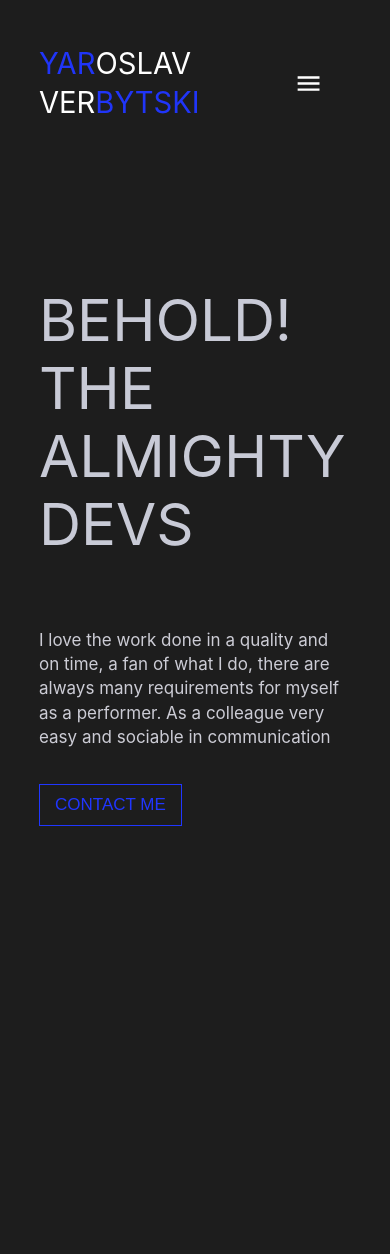
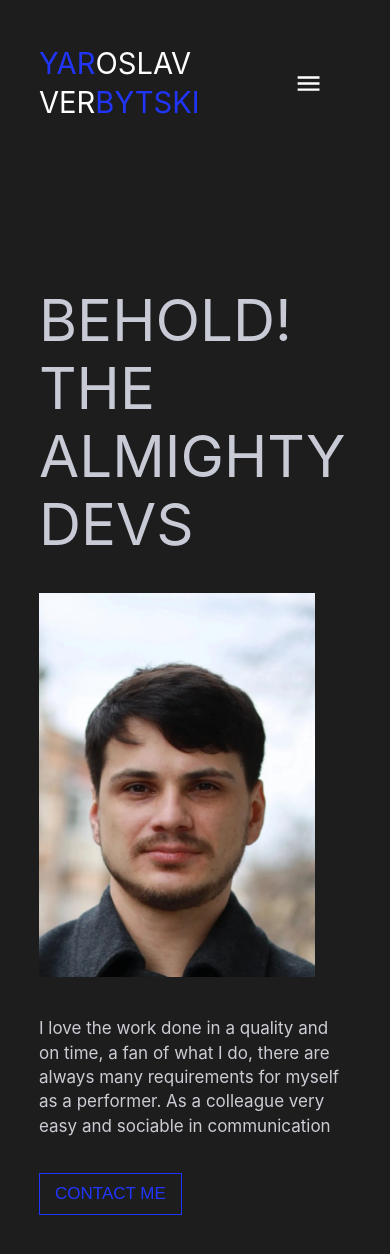
Before and after one commit to nikolasdelunko/YV, a React (Create React App) app: page / in a window 390 px wide. Shown: the top 1254 px of the page. Before the commit the page ends 844 px from the top, so only its background shows below. Built offline with nearby package versions, Linux system fonts and the light colour scheme.

Commit message:
header almost

```diff
--- a/src/components/Header/Header.js
+++ b/src/components/Header/Header.js
@@ -1,5 +1,5 @@
 import React from 'react'
-import {Box, Typography, Button} from '@mui/material'
+import {Box, Typography, Button, Grid, } from '@mui/material'
 import {useStyles} from './Style'
 
 
@@ -10,9 +10,14 @@ export default function Main() {
   return (
     <Box className={classes.mainBox}>
       <Box className={classes.text}>
-        <Typography variant="h3" component="h1" color="#C8CAD6" className={classes.textEl}>
+      <Grid container spacing={2}>
+      <Grid item xs={12} md={6}>
+      <Box className={classes.textMob}>
+      <Typography variant="h3" component="h3" color="#C8CAD6" className={classes.textEl}>
         BEHOLD! THE ALMIGHTY DEVS
         </Typography>
+        <img className={classes.photoMob} src={require('../../utils/photo/photoMain.jpg')} alt={'photo'} />
+        </Box>
         <Typography variant="body2" component="h6" color="#CCCCD5" className={classes.textEl}>
         I love the work done in a quality and on time, a fan of what I do,
         there are always
@@ -21,9 +26,13 @@ export default function Main() {
         sociable in communication
         </Typography>
         <Button variant="outlined" className={classes.btn}>contact me</Button>
+      </Grid>
+      <Grid item xs={12} md={6}>
+      <Box className={classes.photoBox}>
+       <img className={classes.photo} src={require('../../utils/photo/photoMain.jpg')} alt={'photo'} />
        </Box>
-       <Box className={classes.photoBox}>
-       <img className={classes.photo} src={require('../../utils/photo/photoMain.jpg')} alt={'photo'} />
+      </Grid>
+      </Grid>
        </Box>
     </Box>
   )
--- a/src/components/Header/Style.js
+++ b/src/components/Header/Style.js
@@ -7,7 +7,27 @@ export const useStyles = makeStyles(theme => ({
         margin: '128px 20% 0 10%',
     },
     photoBox: {
+        position: 'absolute',
+        visibility: 'hidden',
+        ['@media (min-width: 768px)']: {
+            position: 'relative',
+            visibility: 'visible',
+        },
         marginLeft: '10%',
+    },
+    photoMob: {
+        position: 'relative',
+        visibility: 'visible',
+        ['@media (min-width: 768px)']: {
+            position: 'absolute',
+            visibility: 'hidden',
+        },
+        width: "90%",
+        height: '30%',
+        objectFit: 'cover',
+    },
+    textMob: {
+
     },
     textEl: {
     padding: '35px 0px',
```
